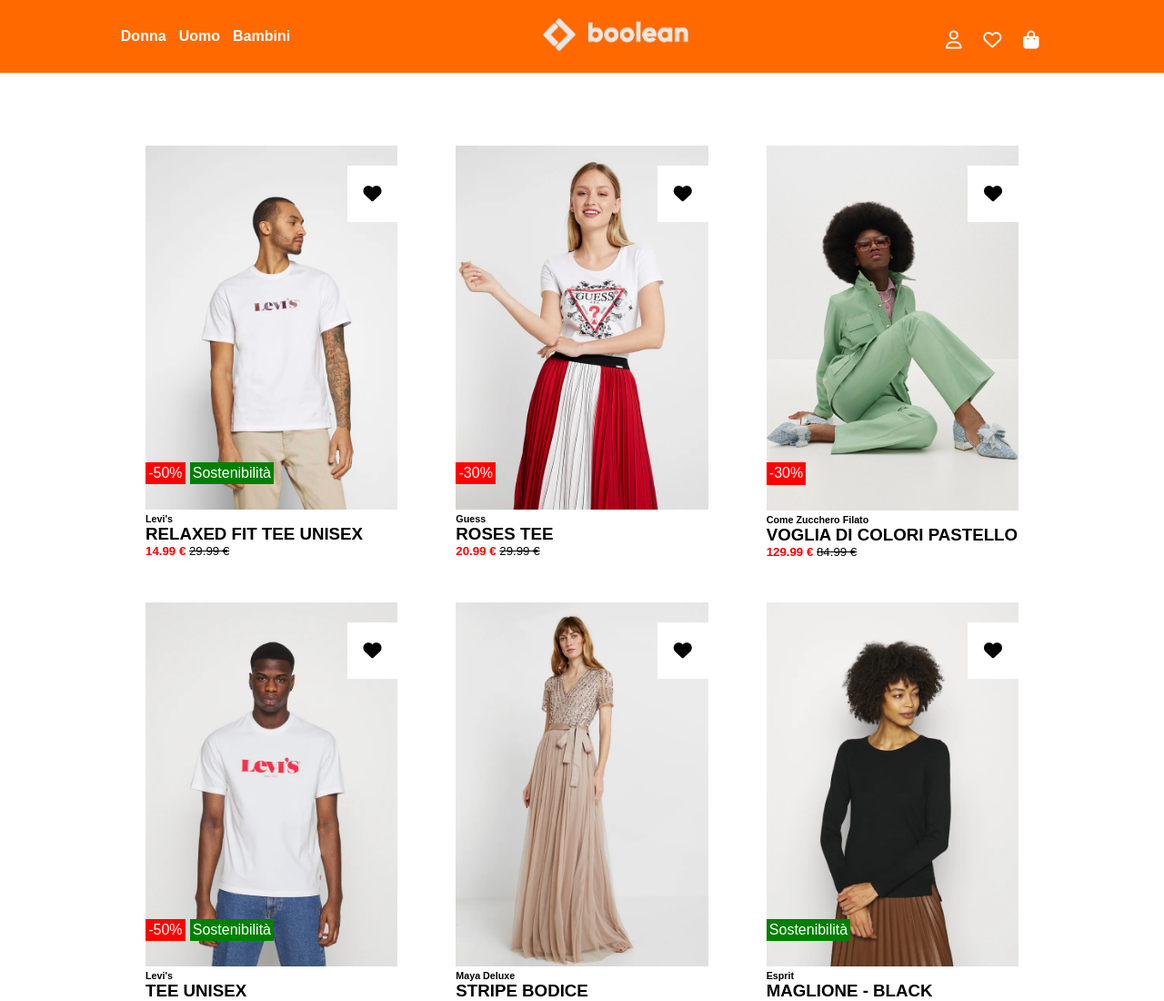
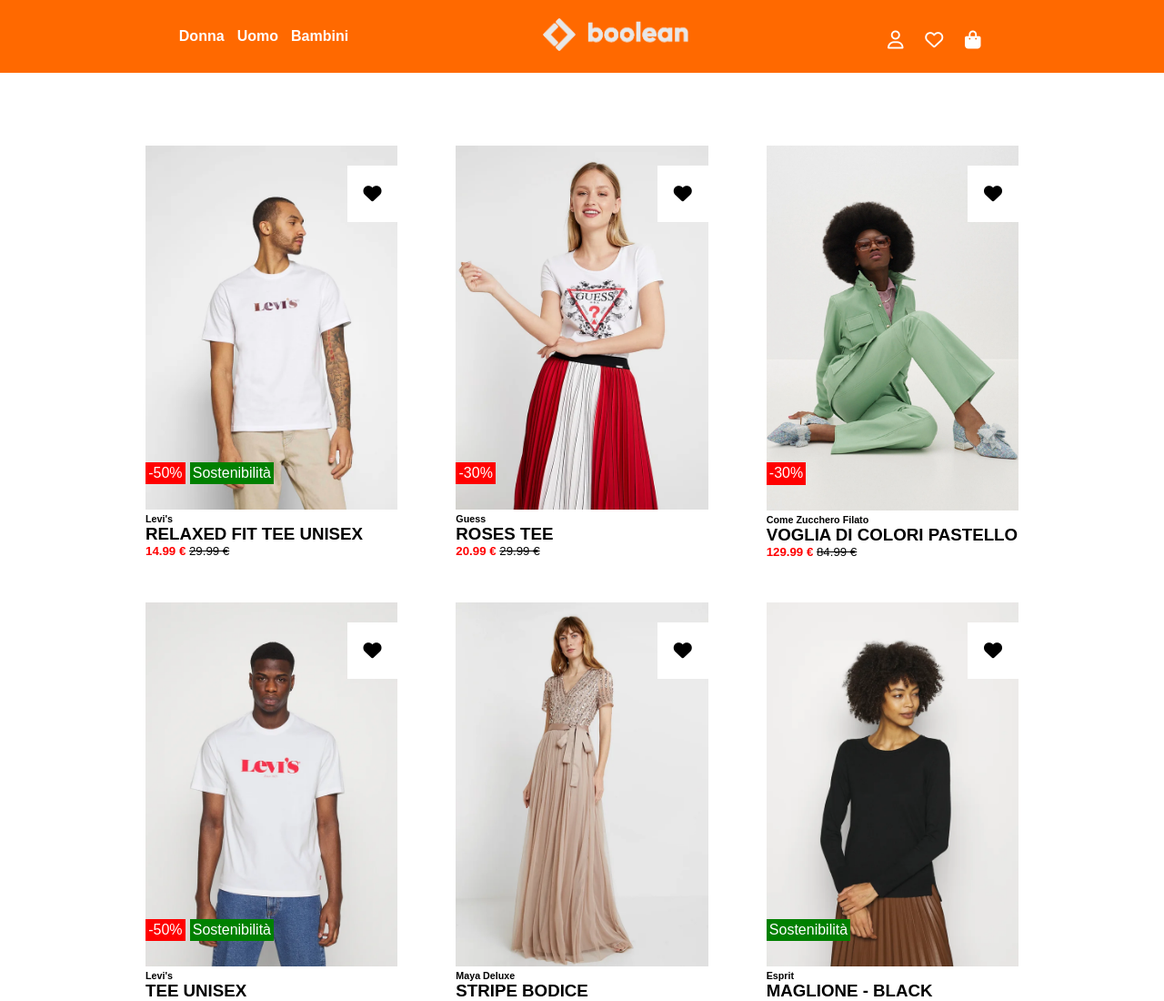
Before and after one commit to MembriniLuca29/html-css-boolando, a plain HTML site: page index.html in a window 1280 px wide. Shown: the top 1100 px of the page at 91% size. Drawn offline with Linux system fonts and the light colour scheme.

Commit message:
aggiornamento

```diff
--- a/css/style.css
+++ b/css/style.css
@@ -21,18 +21,23 @@ a{
 /* header---------------------------------------------------- */
 
 nav{
-    display: flex;
-    justify-content:space-between;
-    align-items: center;
     background-color:#FF6900 ;
-    padding: 0 10%;
-    height: 5em;
+
     position: fixed;
     right: 0;
     left: 0;
     z-index: 1;
 }
 
+.navContainer{
+    width: 90%;
+    display: flex;
+    justify-content:space-between;
+    align-items: center;
+    padding: 0 10%;
+    height: 5em;
+    margin: 0 auto;
+}
 i{
     font-size: 20px;
 }
--- a/index.html
+++ b/index.html
@@ -14,7 +14,7 @@
   <!-- NAVBAR------------------ -->
   <header>
     <nav>
-
+      <div class="navContainer">
 
       <div class="gender">
         <a href="#">Donna</a>
@@ -34,7 +34,7 @@
         <a href="#"><i class="fa-solid fa-bag-shopping"></i></a>
       </div>
 
-
+    </div>
     </nav>
   </header>
 
```
